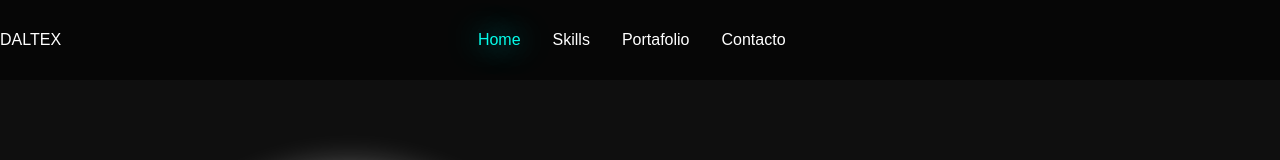
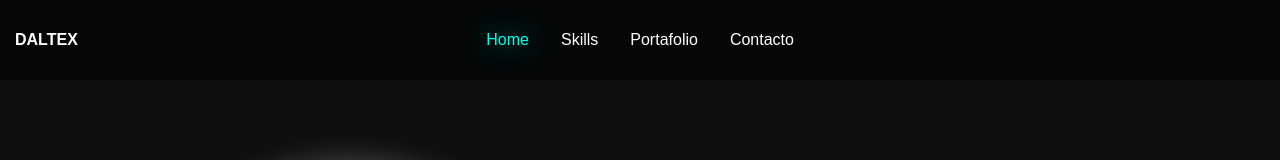
Before and after one commit to Daltex-616/portfolio, a React (Vite) app: page / in a window 1280 px wide. Shown: the top 160 px of the page. Built offline with nearby package versions, Linux system fonts and the light colour scheme.

Commit message:
se solucionaron errores en los estilos de la navbar

```diff
--- a/src/navbar/Navbar.jsx
+++ b/src/navbar/Navbar.jsx
@@ -15,7 +15,7 @@ export const Navbar = () => {
 
   return (
     <header>
-      <Link classID="nav__title" to="profile" activeClass="active" spy={true} smooth={true} offset={0} duration={500}>DALTEX</Link>
+      <Link className="nav__title" to="profile" activeClass="active" spy={true} smooth={true} offset={0} duration={500}>DALTEX</Link>
 
       <nav className={isNavOpen ? "responsive_nav" : "nav__nav"}>
         <Link to="profile" spy={true} smooth={true} offset={-50} duration={1000} onClick={toggleNavbar}>Home</Link>
--- a/src/public/navbar.css
+++ b/src/public/navbar.css
@@ -21,6 +21,7 @@ header {
 	text-decoration: none;
 	color: #fff;
 	font-weight: 600;
+	margin-left: 15px;
 }
 a{
 	cursor: pointer;
```
